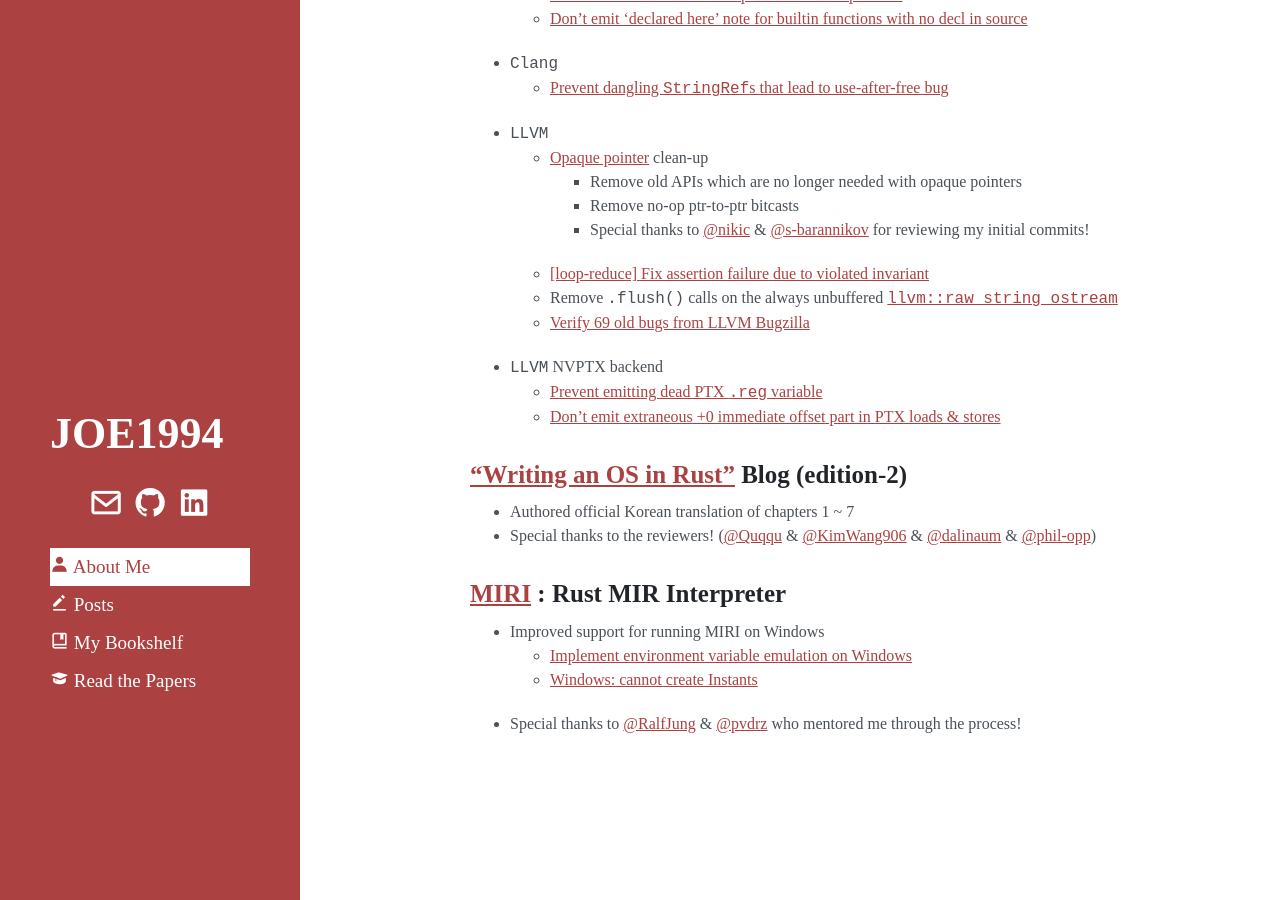
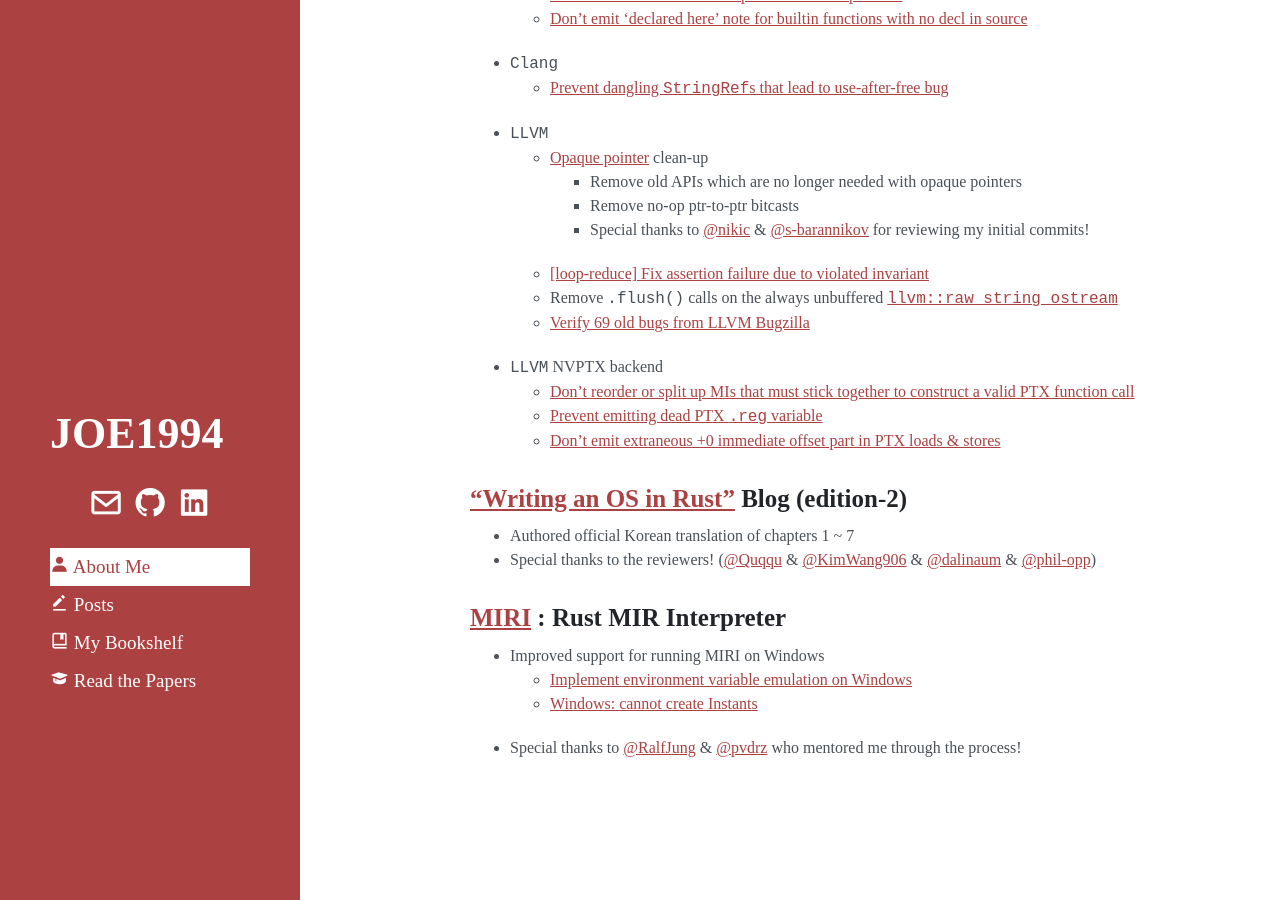
Before and after one commit to JOE1994/JOE1994.github.io, a Jekyll site: the page built from index.md, in a window 1280 px wide and 900 px high, scrolled down 759 px. Built offline with Jekyll 4.4.1, drawn with Linux system fonts in a browser that asks for light colours; some web fonts are replaced.

Commit message:
Add LLVM NVPTX contrib item

```diff
--- a/index.md
+++ b/index.md
@@ -37,6 +37,7 @@
   * Remove `.flush()` calls on the always unbuffered [`llvm::raw_string_ostream`](https://llvm.org/doxygen/classllvm_1_1raw__string__ostream.html)
   * [Verify 69 old bugs from LLVM Bugzilla](https://github.com/llvm/llvm-project/issues?q=label%3Abugzilla+commenter%3AJOE1994)
 * `LLVM` NVPTX backend
+  * [Don't reorder or split up MIs that must stick together to construct a valid PTX function call](https://github.com/llvm/llvm-project/pull/116522)
   * [Prevent emitting dead PTX `.reg` variable](https://github.com/llvm/llvm-project/pull/89004)
   * [Don't emit extraneous +0 immediate offset part in PTX loads & stores](https://github.com/llvm/llvm-project/pull/113017)
 
```
